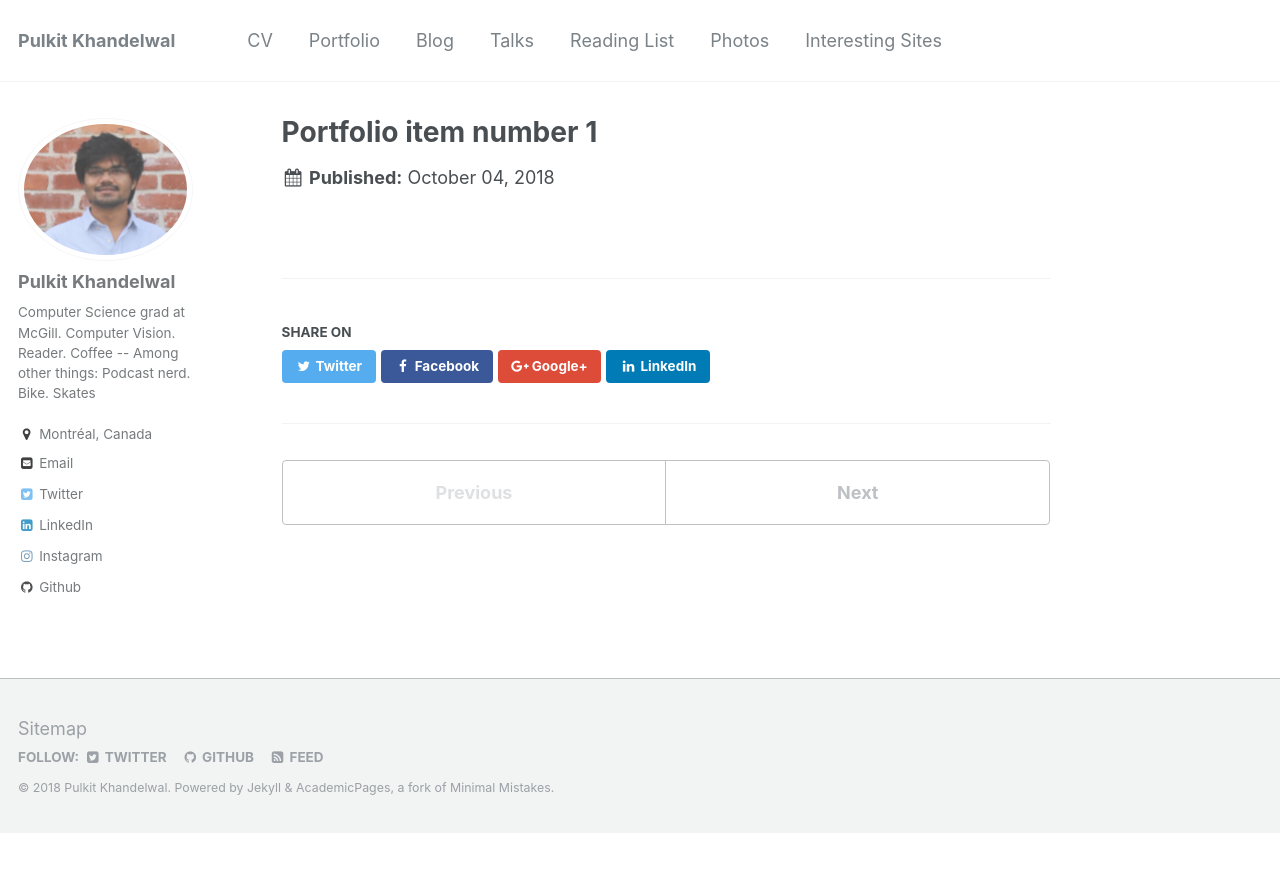
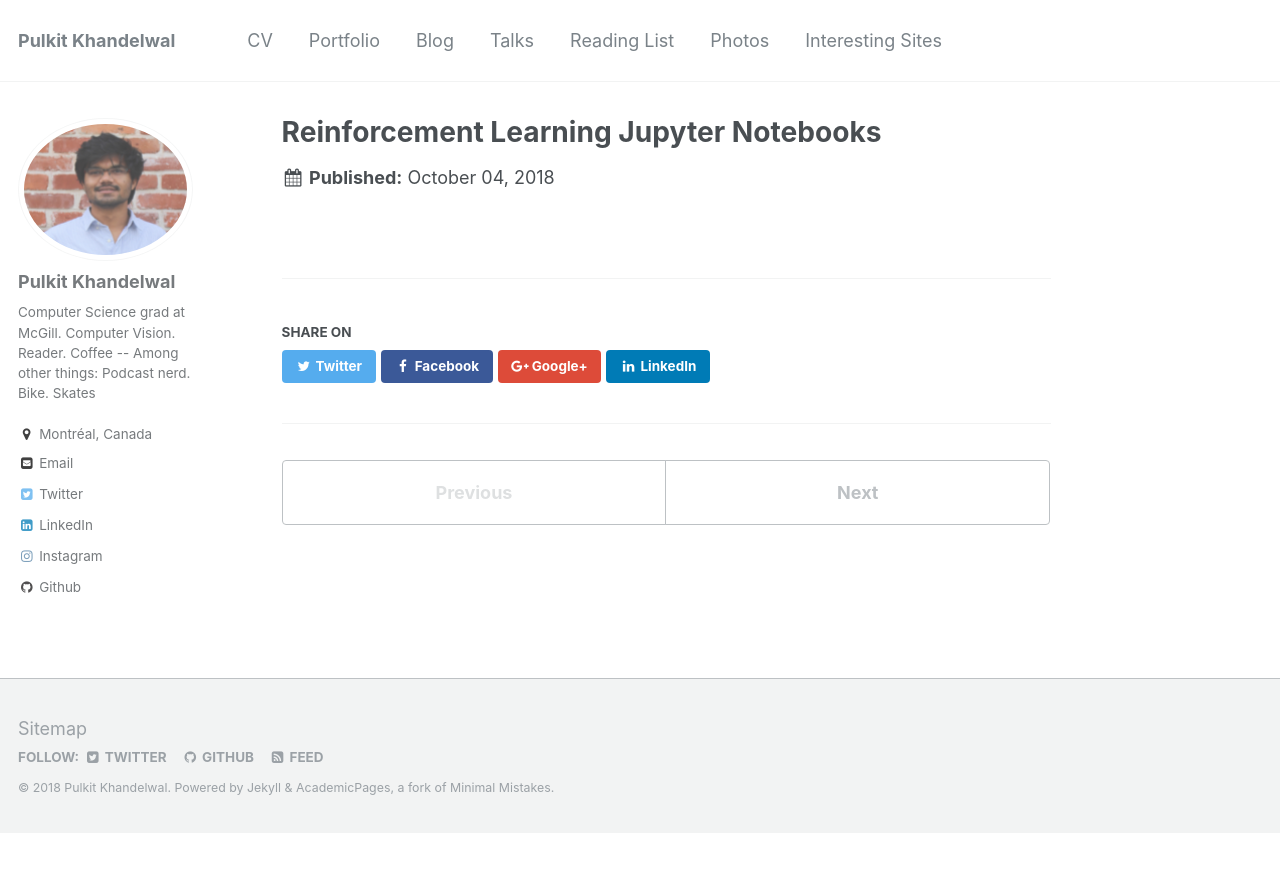
Before and after one commit to Pulkit-Khandelwal/pulkit-khandelwal.github.io, a Jekyll site: the page built from _portfolio/project_1.md, in a window 1280 px wide. Shown: the top 872 px of the page. Built offline with Jekyll 4.4.1, drawn with Linux system fonts in a browser that asks for light colours.

Commit message:
Update project_1.md

```diff
--- a/_portfolio/project_1.md
+++ b/_portfolio/project_1.md
@@ -1,5 +1,7 @@
 ---
-title: "Portfolio item number 1"
-excerpt: "Short description of portfolio item number 1<br/><img src='/images/500x300.png'>"
+title: "Reinforcement Learning Jupyter Notebooks"
+excerpt: "Around 800 stars and 130 forks on Github.
+This Github repository consists of a collection of Reinforcement Learning algorithms from Sutton and Barto's book and other research papers implemented in Python.
+ <br/><img src='https://github.com/Pulkit-Khandelwal/pulkit-khandelwal.github.io/blob/master/images/rl.png'>"
 collection: portfolio
 ---
```
